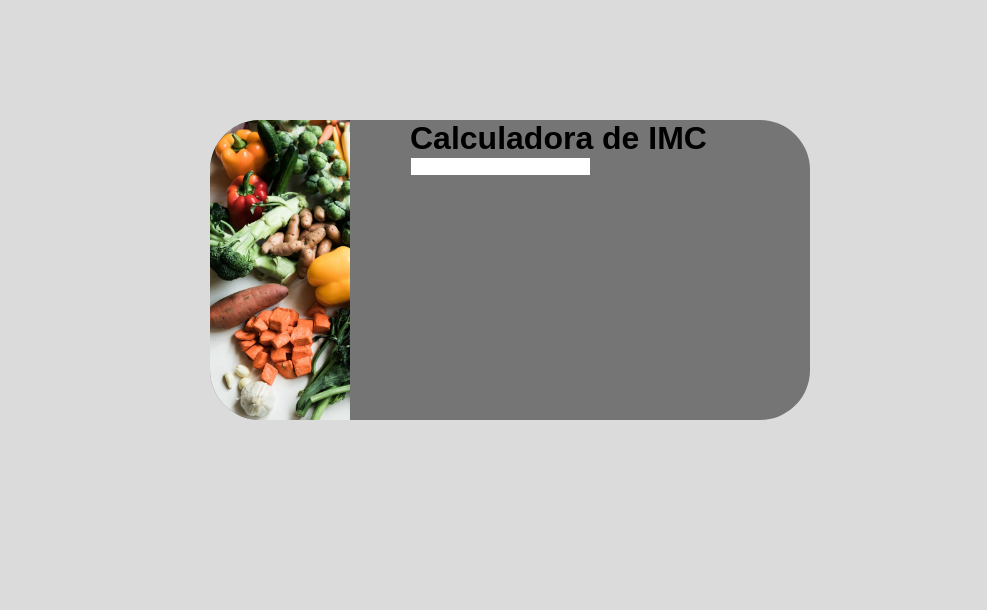
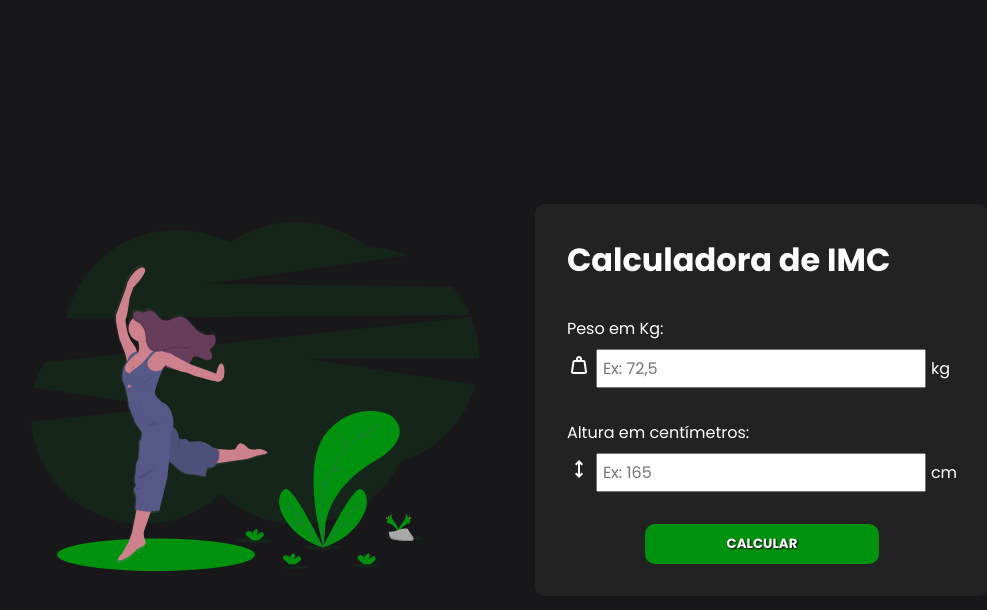
Before and after one commit to grsadrian/PAS, a plain HTML site: page index.html in a window 1280 px wide. Shown: the whole page, without its empty margins (130-1117 px from the left). Drawn offline with Linux system fonts and the light colour scheme.

Commit message:
feat: adiciona estrutura html e parte visual da calculadora de imc

```diff
--- /dev/null
+++ b/assets/css/style.css
@@ -0,0 +1,79 @@
+* {
+  font-family: "Poppins", sans-serif;
+  margin: 0px;
+  padding: 0px;
+  box-sizing: border-box;
+}
+
+body {
+  display: flex;
+  align-items: center;
+  justify-content: center;
+  width: 100%;
+  height: 100vh;
+  background: #18181b;
+  color: #fff;
+}
+
+h1 {
+  font-weight: bold;
+  margin-bottom: 2rem;
+}
+
+#imc-container {
+  display: flex;
+  align-items: center;
+  gap: 3.5rem;
+}
+
+#imc-decor img {
+  width: 28rem;
+}
+
+#imc-calculator {
+  display: flex;
+  flex-direction: column;
+  background: #222;
+  border-radius: 10px;
+  padding: 2rem;
+}
+
+#imc-form {
+  display: flex;
+  flex-direction: column;
+}
+
+label {
+  margin-bottom: 0.5rem;
+}
+
+.input-box {
+  display: flex;
+  align-items: center;
+  margin-bottom: 2rem;
+  gap: 5px;
+}
+
+input {
+  font-size: 1rem;
+  padding: 5px;
+}
+
+button {
+  color: #fff;
+  text-shadow: 1px 1px 2px black;
+  border: 0px;
+  background-color: #00920F;
+  text-transform: uppercase;
+  font-weight: bold;
+  align-self: center;
+  cursor: pointer;
+  width: 60%;
+  padding: 10px;
+  border-radius: 10px;
+}
+
+button:hover {
+  opacity: 0.7;
+  transition: 0.2s;
+}
--- a/css/style.css
+++ /dev/null
@@ -1,31 +0,0 @@
-* {
-  margin: 0px;
-  padding: 0px;
-  font-family: Arial, Helvetica, sans-serif;
-}
-
-body {
-  background-color: #dbdbdb;
-}
-
-.imc-container {
-  display: flex;
-  background-color: #757575;
-  width: 600px;
-  height: 300px;
-  margin: 120px auto;
-  border-radius: 50px;
-}
-
-.imc-decor img {
-  height: 100%;
-  width: 70%;
-  object-fit: cover;
-  object-position: top left;
-}
-
-img {
-  max-width: 100%;
-  border-radius: 50px 0px 0px 50px;
-  /* display: block; */
-}
--- a/index.html
+++ b/index.html
@@ -5,21 +5,39 @@
     <meta charset="UTF-8">
     <meta name="viewport" content="width=device-width, initial-scale=1.0">
     <title>PAS - Programa Agiliza Saúde</title>
-    <link rel="stylesheet" href="css/style.css">
+    <link rel="stylesheet" href="./assets/css/style.css">
+    <link rel="preconnect" href="https://fonts.googleapis.com">
+    <link rel="preconnect" href="https://fonts.gstatic.com" crossorigin>
+    <link href="https://fonts.googleapis.com/css2?family=Poppins:wght@400;700&display=swap" rel="stylesheet">
 </head>
 
 <body>
-    <div class="imc-container">
-        <div class="imc-decor">
-            <img src="./img/comida.jpg" alt="">
+    <main id="imc-container">
+        <picture id="imc-decor">
+            <img src="./assets/img/decoration.svg">
+        </picture>
+        <div id="imc-calculator">
+            <form id="imc-form">
+                <h1>Calculadora de IMC</h1>
+                <label for="weight">Peso em Kg:</label>
+                <div class="input-box">
+                    <span><img src="./assets/icons/weight-icon.svg"></span>
+                    <input type="number" name="weight" id="weight" placeholder="Ex: 72,5">
+                    <span>kg</span>
+                </div>
+                <label for="height">Altura em centímetros:</label>
+                <div class="input-box">
+                    <span><img src="./assets/icons/height-icon.svg"></span>
+                    <input type="number" name="height" id="height" placeholder="Ex: 165">
+                    <span>cm</span>
+                </div>
+                <button>Calcular</button>
+            </form>
+            <div id="imc-result">
+
+            </div>
         </div>
-        <div class="imc-calculator">
-            <h1>Calculadora de IMC</h1>
-            <form class="imc-form">
-                <input type="text">
-            </form>
-        </div>
-    </div>
+    </main>
 </body>
 
 </html>
```
Also changed, not shown: assets/icons/height-icon.svg (added), assets/icons/weight-icon.svg (added), assets/img/decoration.svg (added), img/comida.jpg (deleted), scripts/script.js (added), 1 other file.
